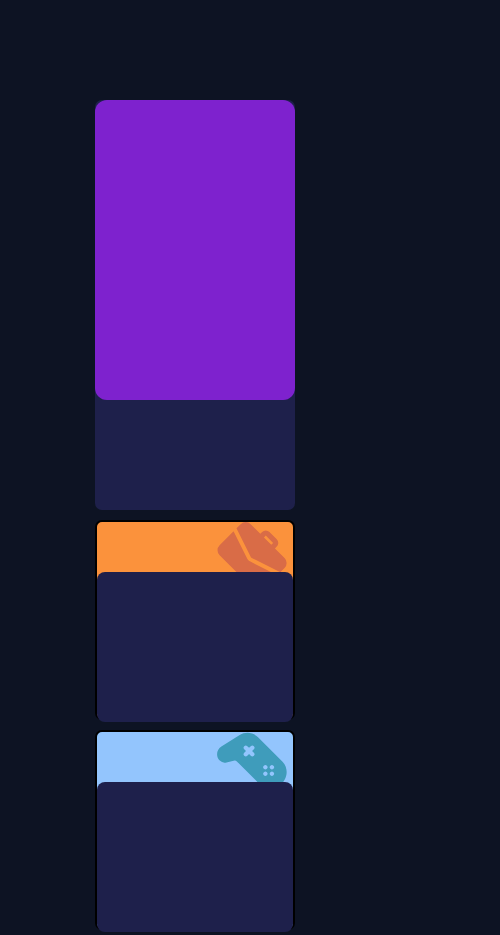
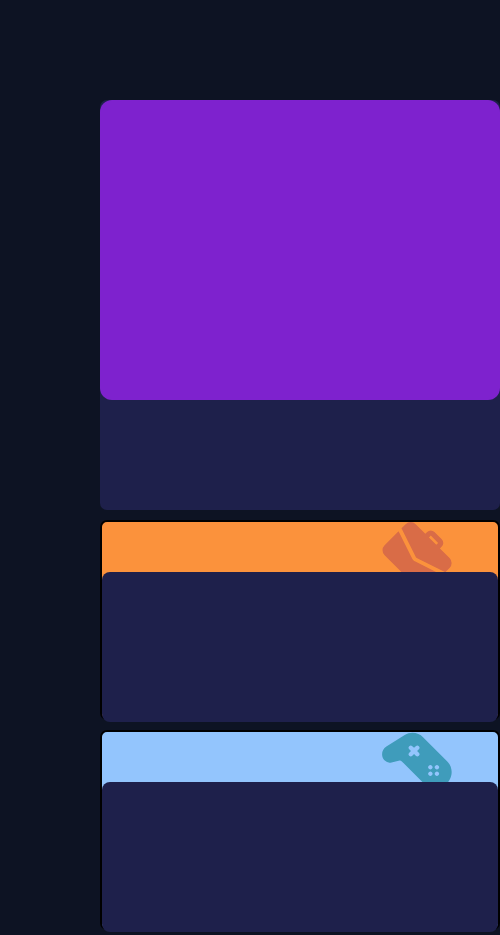
Before and after one commit to Kroplewski-M/time-tracking-dashboard-main, a plain HTML site: page index.html in a window 390 px wide. Shown: the top 935 px of the page, 500 px wide, since content can reach past the window. Drawn offline with nearby package versions, Linux system fonts and the light colour scheme.

Commit message:
chenge icon position on mobile view

```diff
--- a/index.html
+++ b/index.html
@@ -26,14 +26,14 @@
       </div>
 
       <div class="box bg-orange-400">
-        <img src="./images/icon-work.svg" alt="" class="absolute ml-[120px] w-[70px]">
+        <img src="./images/icon-work.svg" alt="" class="absolute ml-[280px] md:ml-[120px] w-[70px]">
           <div class="w-[100%] h-[150px] bg-[#1E204B] rounded-lg mt-[50px] relative z-50">
 
           </div>
       </div>
 
       <div class="box bg-blue-300">
-        <img src="./images/icon-play.svg" alt="" class="absolute ml-[120px] w-[70px]">
+        <img src="./images/icon-play.svg" alt="" class="absolute ml-[280px] md:ml-[120px] w-[70px]">
         <div class="w-[100%] h-[150px] bg-[#1E204B] rounded-lg mt-[50px] relative z-50">
 
 
@@ -41,7 +41,7 @@
       </div>
 
       <div class="box bg-pink-400">
-        <img src="./images/icon-study.svg" alt="" class="absolute ml-[120px] w-[70px]">
+        <img src="./images/icon-study.svg" alt="" class="absolute ml-[280px] md:ml-[120px] w-[70px]">
         <div class="w-[100%] h-[150px] bg-[#1E204B] rounded-lg mt-[50px] relative z-50">
 
 
@@ -49,7 +49,7 @@
       </div>
 
       <div class="box bg-green-300">
-        <img src="./images/icon-exercise.svg" alt="" class="absolute ml-[120px] w-[70px]">
+        <img src="./images/icon-exercise.svg" alt="" class="absolute ml-[280px] md:ml-[120px] w-[70px]">
         <div class="w-[100%] h-[150px] bg-[#1E204B] rounded-lg mt-[50px] relative z-50">
 
 
@@ -57,7 +57,7 @@
       </div>
 
       <div class="box bg-purple-900">
-        <img src="./images/icon-social.svg" alt="" class="absolute ml-[120px] w-[70px]">
+        <img src="./images/icon-social.svg" alt="" class="absolute ml-[280px] md:ml-[120px] w-[70px]">
         <div class="w-[100%] h-[150px] bg-[#1E204B] rounded-lg mt-[50px] relative z-50">
 
 
@@ -65,7 +65,7 @@
       </div>
 
       <div class="box bg-yellow-400">
-        <img src="./images/icon-self-care.svg" alt="" class="absolute ml-[120px] w-[70px]">
+        <img src="./images/icon-self-care.svg" alt="" class="absolute ml-[280px] md:ml-[120px] w-[70px]">
         <div class="w-[100%] h-[150px] bg-[#1E204B] rounded-lg mt-[50px] relative z-50">
 
 
--- a/styles.css
+++ b/styles.css
@@ -28,15 +28,30 @@
 
 }
 
-@media only screen and (max-width: 600px) {
+@media only screen and (max-width: 700px) {
     .container{
         display: grid;
-        justify-content: center;
+        margin-left: 100px;
         margin-top: 100px;
         grid-template-columns: 200px ;
         grid-template-rows: 200px;
         gap: 10px
 
     }
+    .box{
+        width: 400px;
+        height: 200px;
+        border: 2px solid black;
+        border-radius: 7px;
+    }
+
+    .bigBox{
+        width: 400px;
+        height: 410px;
+        grid-row-start: 1;
+        grid-row-end: 3;
+        border-radius: 7px;
+
+    }
 
 }
```
